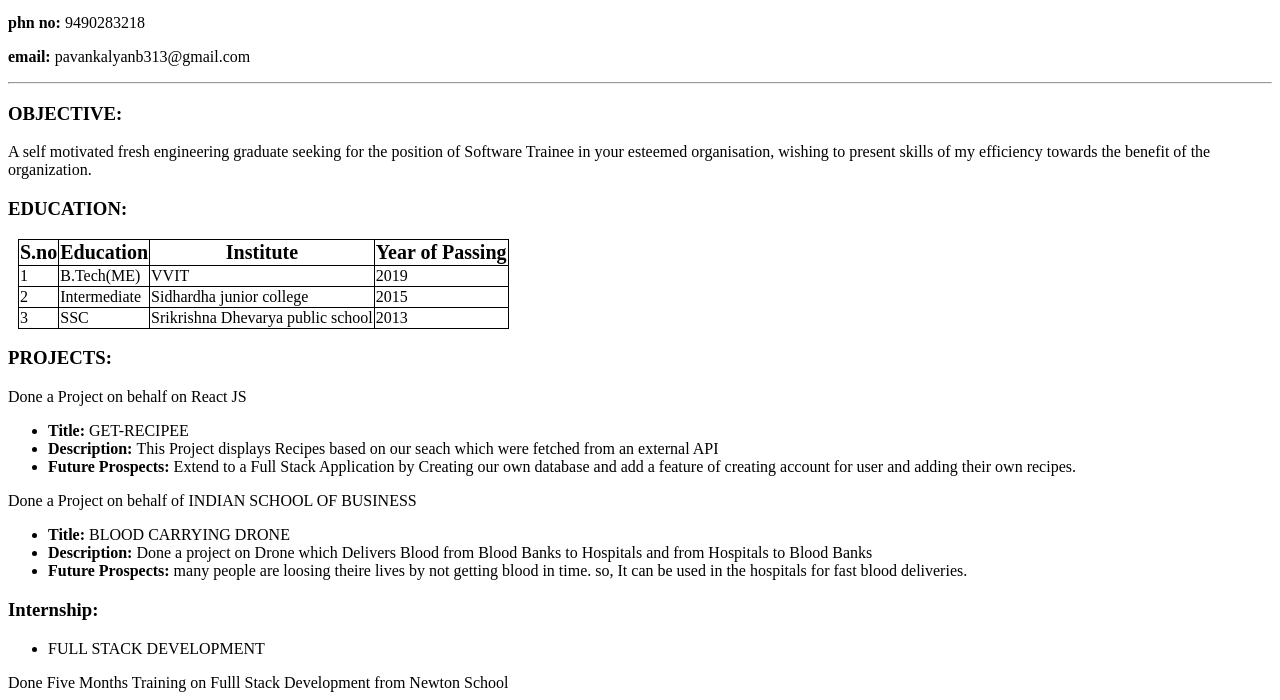
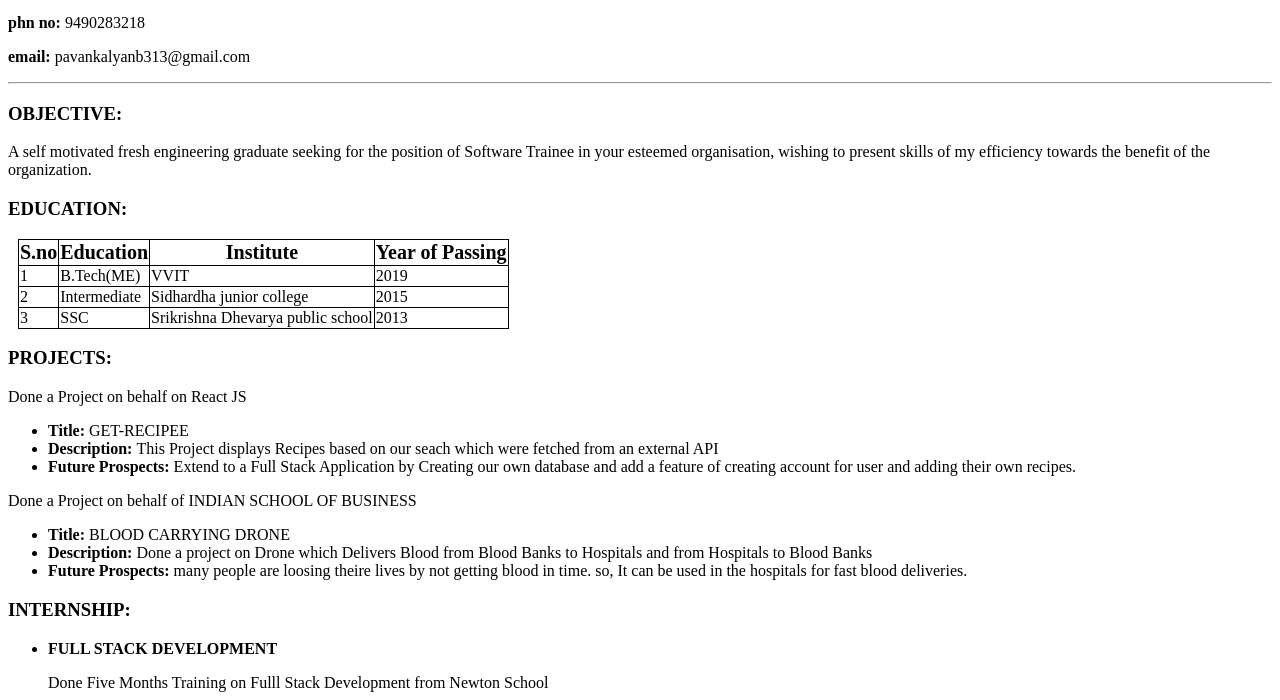
Before and after one commit to lucky-9/lucky-9.github.io, a plain HTML site: page resume.html in a window 1280 px wide. Shown: the part 100-800 px from the top of the page. Drawn offline with Linux system fonts and the light colour scheme.

Commit message:
Changed Internship alignment

```diff
--- a/resume.html
+++ b/resume.html
@@ -82,11 +82,12 @@ Done a Project on behalf of INDIAN SCHOOL OF BUSINESS
     </li>
 </ul>
 
-<h3>Internship: </h3>
+<h3>INTERNSHIP: </h3>
 <ul>
-    <li>FULL STACK DEVELOPMENT</li>
+    <li><strong>FULL STACK DEVELOPMENT</strong></li>
+    <P>Done Five Months Training on Fulll Stack Development from Newton School</P>
 </ul>
-<P>Done Five Months Training on Fulll Stack Development from Newton School</P>
+
 
 
 <h3>CERTIFICATIONS: </h3>
```
